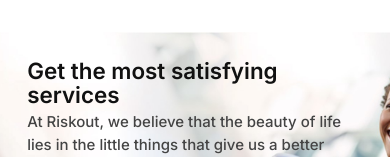
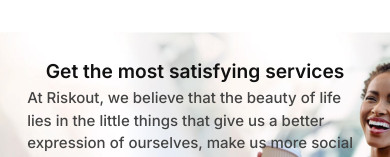
Before and after one commit to VictorKingsHub/consults, a Next.js app: page / in a window 390 px wide. Shown: the part 1722-1879 px from the top of the page. Built offline with nearby package versions, Linux system fonts and the light colour scheme.

Commit message:
home resolution

```diff
--- a/app/ui/home/last/Last.module.css
+++ b/app/ui/home/last/Last.module.css
@@ -5,4 +5,8 @@
   background-position: center;
   background-size: cover;
   background-repeat: no-repeat;
+
+  @media(max-width: 768px) {
+        height: 50vh;
 }
+}
--- a/app/ui/travels/join/Join.module.css
+++ b/app/ui/travels/join/Join.module.css
@@ -32,7 +32,7 @@
     color: var(--dark);
 
     @media(max-width: 640px) {
-        font-size: 1.4rem;
+        font-size: 1.2rem;
         line-height: 1.5rem;
     }
 
```
